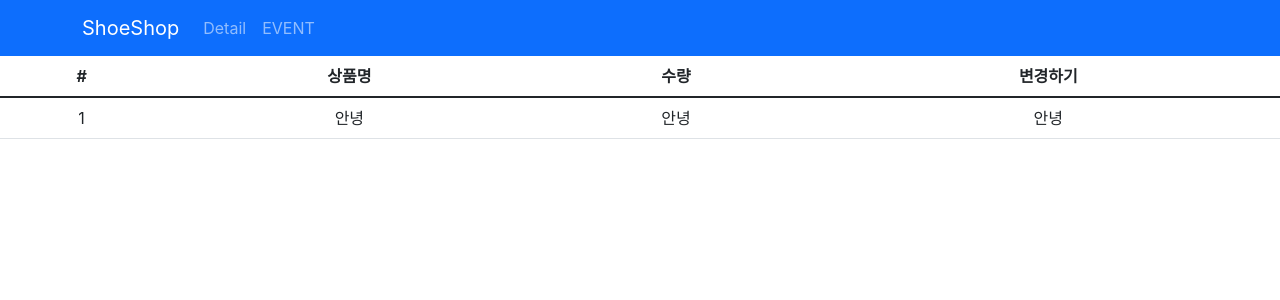
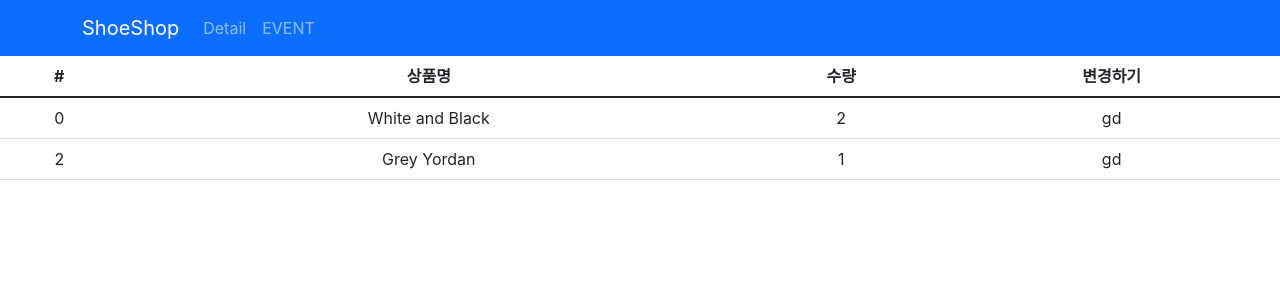
Before and after one commit to yscriuf/CodingApple, a React (Create React App) app: page /cart in a window 1280 px wide. Shown: the top 300 px of the page. Built offline with nearby package versions, Linux system fonts and the light colour scheme.

Commit message:
Redux를 이용한 데이터 바인딩

```diff
--- a/src/routes/Cart.js
+++ b/src/routes/Cart.js
@@ -3,9 +3,8 @@ import { useSelector } from "react-redux";
 
 export function Cart() {
 
-  let state = useSelector((state)=>{ return state })
-  //redux에 있던 모든 state가 a에 등록됨.
-  console.log(state);
+  let cart = useSelector((state)=>{ return state.cart })
+  console.log(cart);
 
   return(
     <Table>
@@ -18,12 +17,18 @@ export function Cart() {
         </tr>
       </thead>
       <tbody>
-        <tr>
-          <td>1</td>
-          <td>안녕</td>
-          <td>안녕</td>
-          <td>안녕</td>
-        </tr>
+      {
+        cart.map((element, i)=>{
+          return (
+              <tr>
+                <td>{element.id}</td>
+                <td>{element.name}</td>
+                <td>{element.count}</td>
+                <td>gd</td>
+              </tr>
+          )
+        })
+      }
       </tbody>
     </Table>
   );
--- a/src/store.js
+++ b/src/store.js
@@ -5,15 +5,19 @@ let user = createSlice({
   initialState : 'kim'
 })
 
-let stock = createSlice({
-  name : 'stock',
-  initialState : [10, 11, 12]
+let cart = createSlice({
+  name : 'cart',
+  initialState :
+  [
+    {id : 0, name : 'White and Black', count : 2},
+    {id : 2, name : 'Grey Yordan', count : 1}
+  ]
 })
 
 export default configureStore({
   reducer: {
     user : user.reducer,
-    stock : stock.reducer
+    cart : cart.reducer
   }
 })
 
```
